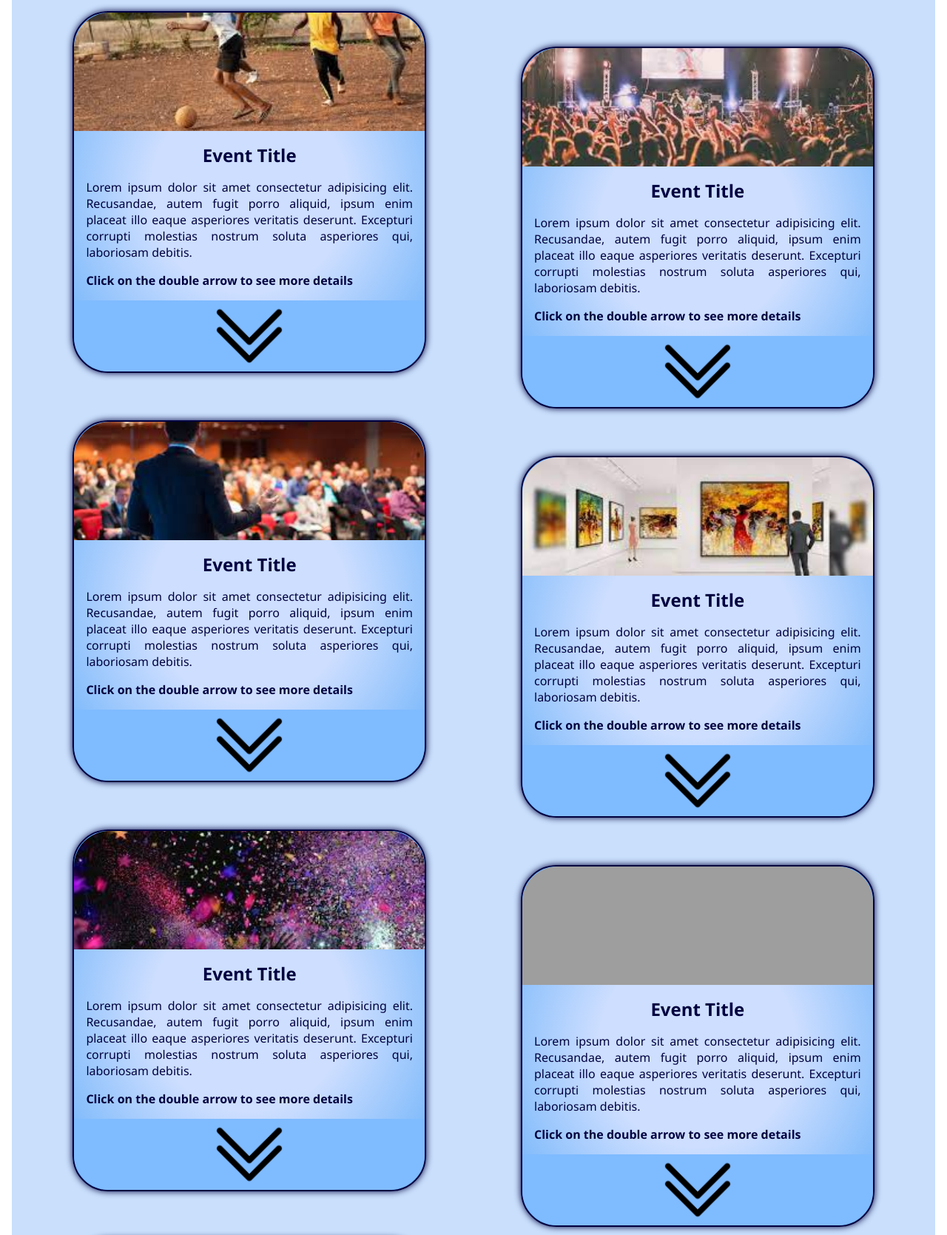
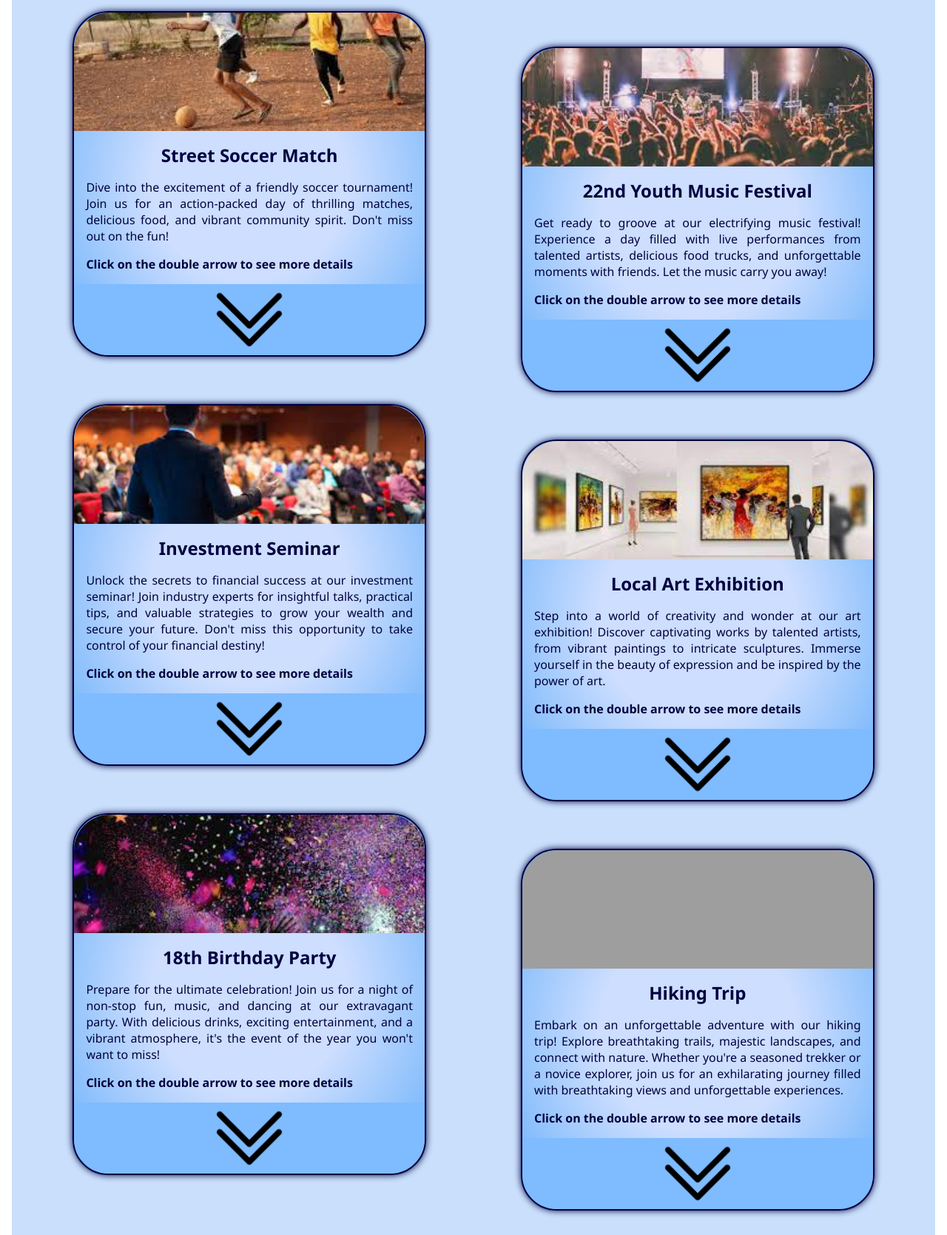
Before and after one commit to jolfesultkisfiu/legkomolyabb, a PHP site: page /html/upcomingevent.html in a window 1280 px wide. Shown: the part 251-1920 px from the top of the page at 74% size. Run offline with PHP 8.4, Linux system fonts and the light colour scheme; grey boxes are pictures that could not be loaded.

Commit message:
removed lorem ipsum

```diff
--- a/projekt/css/createevent.css
+++ b/projekt/css/createevent.css
@@ -47,6 +47,7 @@ textarea {
     height: fit-content;
 
     background: radial-gradient(ellipse at center, rgb(205, 222, 255) 40%,  rgb(100, 174, 249) 100%, rgba(2,0,36,1) 100%);
+
     border: 2px solid rgb(0, 0, 63);
     border-radius: 50px;
     box-shadow: 0 0 20px rgb(0, 0, 63);
--- a/projekt/html/upcomingevent.html
+++ b/projekt/html/upcomingevent.html
@@ -108,8 +108,8 @@
                     <article class="event-showcase-article-new">
                         <img src="../images/streetsoccer.jpg" class="event-thumbnail-display-new" alt="event thumnbail">
                         <div class="event-sneak-peek-new">
-                            <h2 class="event-title-new">Event Title</h2>
-                            <p class="event-short-description-new">Lorem ipsum dolor sit amet consectetur adipisicing elit. Recusandae, autem fugit porro aliquid, ipsum enim placeat illo eaque asperiores veritatis deserunt. Excepturi corrupti molestias nostrum soluta asperiores qui, laboriosam debitis.</p>
+                            <h2 class="event-title-new">Street Soccer Match</h2>
+                            <p class="event-short-description-new">Dive into the excitement of a friendly soccer tournament! Join us for an action-packed day of thrilling matches, delicious food, and vibrant community spirit. Don't miss out on the fun!</p>
                             <p class="instructions-to-view-details-new">Click on the double arrow to see more details</p>
 
                         </div>
@@ -118,8 +118,8 @@
                     <article class="event-showcase-article-new">
                         <img src="../images/gig.jpg" class="event-thumbnail-display-new" alt="event thumnbail">
                         <div class="event-sneak-peek-new">
-                            <h2 class="event-title-new">Event Title</h2>
-                            <p class="event-short-description-new">Lorem ipsum dolor sit amet consectetur adipisicing elit. Recusandae, autem fugit porro aliquid, ipsum enim placeat illo eaque asperiores veritatis deserunt. Excepturi corrupti molestias nostrum soluta asperiores qui, laboriosam debitis.</p>
+                            <h2 class="event-title-new">22nd Youth Music Festival</h2>
+                            <p class="event-short-description-new">Get ready to groove at our electrifying music festival! Experience a day filled with live performances from talented artists, delicious food trucks, and unforgettable moments with friends. Let the music carry you away!</p>
                             <p class="instructions-to-view-details-new">Click on the double arrow to see more details</p>
 
                         </div>
@@ -128,8 +128,8 @@
                     <article class="event-showcase-article-new">
                         <img src="../images/conference.jpg" class="event-thumbnail-display-new" alt="event thumnbail">
                         <div class="event-sneak-peek-new">
-                            <h2 class="event-title-new">Event Title</h2>
-                            <p class="event-short-description-new">Lorem ipsum dolor sit amet consectetur adipisicing elit. Recusandae, autem fugit porro aliquid, ipsum enim placeat illo eaque asperiores veritatis deserunt. Excepturi corrupti molestias nostrum soluta asperiores qui, laboriosam debitis.</p>
+                            <h2 class="event-title-new">Investment Seminar</h2>
+                            <p class="event-short-description-new">Unlock the secrets to financial success at our investment seminar! Join industry experts for insightful talks, practical tips, and valuable strategies to grow your wealth and secure your future. Don't miss this opportunity to take control of your financial destiny!</p>
                             <p class="instructions-to-view-details-new">Click on the double arrow to see more details</p>
 
                         </div>
@@ -138,8 +138,8 @@
                     <article class="event-showcase-article-new">
                         <img src="../images/artexhibition.jpg" class="event-thumbnail-display-new" alt="event thumnbail">
                         <div class="event-sneak-peek-new">
-                            <h2 class="event-title-new">Event Title</h2>
-                            <p class="event-short-description-new">Lorem ipsum dolor sit amet consectetur adipisicing elit. Recusandae, autem fugit porro aliquid, ipsum enim placeat illo eaque asperiores veritatis deserunt. Excepturi corrupti molestias nostrum soluta asperiores qui, laboriosam debitis.</p>
+                            <h2 class="event-title-new">Local Art Exhibition</h2>
+                            <p class="event-short-description-new">Step into a world of creativity and wonder at our art exhibition! Discover captivating works by talented artists, from vibrant paintings to intricate sculptures. Immerse yourself in the beauty of expression and be inspired by the power of art.</p>
                             <p class="instructions-to-view-details-new">Click on the double arrow to see more details</p>
 
                         </div>
@@ -148,8 +148,8 @@
                     <article class="event-showcase-article-new">
                         <img src="../images/party.jpg" class="event-thumbnail-display-new" alt="event thumnbail">
                         <div class="event-sneak-peek-new">
-                            <h2 class="event-title-new">Event Title</h2>
-                            <p class="event-short-description-new">Lorem ipsum dolor sit amet consectetur adipisicing elit. Recusandae, autem fugit porro aliquid, ipsum enim placeat illo eaque asperiores veritatis deserunt. Excepturi corrupti molestias nostrum soluta asperiores qui, laboriosam debitis.</p>
+                            <h2 class="event-title-new">18th Birthday Party</h2>
+                            <p class="event-short-description-new">Prepare for the ultimate celebration! Join us for a night of non-stop fun, music, and dancing at our extravagant party. With delicious drinks, exciting entertainment, and a vibrant atmosphere, it's the event of the year you won't want to miss!</p>
                             <p class="instructions-to-view-details-new">Click on the double arrow to see more details</p>
 
                         </div>
@@ -158,23 +158,14 @@
                     <article class="event-showcase-article-new">
                         <img src="../images/hiking.jpg" class="event-thumbnail-display-new" alt="event thumnbail">
                         <div class="event-sneak-peek-new">
-                            <h2 class="event-title-new">Event Title</h2>
-                            <p class="event-short-description-new">Lorem ipsum dolor sit amet consectetur adipisicing elit. Recusandae, autem fugit porro aliquid, ipsum enim placeat illo eaque asperiores veritatis deserunt. Excepturi corrupti molestias nostrum soluta asperiores qui, laboriosam debitis.</p>
+                            <h2 class="event-title-new">Hiking Trip</h2>
+                            <p class="event-short-description-new">Embark on an unforgettable adventure with our hiking trip! Explore breathtaking trails, majestic landscapes, and connect with nature. Whether you're a seasoned trekker or a novice explorer, join us for an exhilarating journey filled with breathtaking views and unforgettable experiences.</p>
                             <p class="instructions-to-view-details-new">Click on the double arrow to see more details</p>
 
                         </div>
                         <a href="eventdetails.html" class="event-details-link-new" title="Event Details"></a>
                     </article>
-                    <article class="event-showcase-article-new">
-                        <img src="../images/party.jpg" class="event-thumbnail-display-new" alt="event thumnbail">
-                        <div class="event-sneak-peek-new">
-                            <h2 class="event-title-new">Event Title</h2>
-                            <p class="event-short-description-new">Lorem ipsum dolor sit amet consectetur adipisicing elit. Recusandae, autem fugit porro aliquid, ipsum enim placeat illo eaque asperiores veritatis deserunt. Excepturi corrupti molestias nostrum soluta asperiores qui, laboriosam debitis.</p>
-                            <p class="instructions-to-view-details-new">Click on the double arrow to see more details</p>
 
-                        </div>
-                        <a href="eventdetails.html" class="event-details-link-new" title="Event Details"></a>
-                    </article>
                 </div>
 
 
```
Also changed, not shown: projekt/css/contact.css (+12 -1 lines), projekt/html/index.html (+14 -15 lines).
